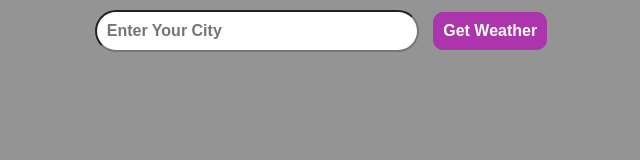
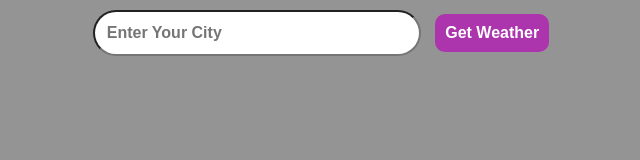
Before and after one commit to knowaraj/weather_js, a plain HTML site: page index.html in a window 1280 px wide. Shown: the full height of the page, 324-964 px from the left. Drawn offline with Linux system fonts and the light colour scheme.

Commit message:
small css adjustment

```diff
--- a/style.css
+++ b/style.css
@@ -11,10 +11,10 @@ body{
     margin: 30px;
 }
 .city{
-    padding: 10px;
+    padding: 12px;
     font-size: 1rem;
     font-weight: bold;
-    border-radius: 25px;
+    border-radius: 23px;
     width: 300px;
     margin: 10px;
 }
```
